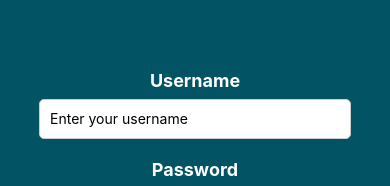
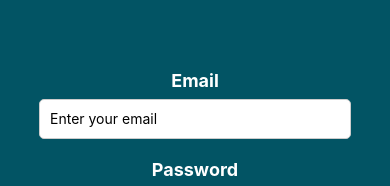
Before and after one commit to NathanCarney99/Large-Project-App, a React Native app in the folder pawhub-app/: screen /LoginScreen in a window 390 px wide. Shown: the part 270-456 px from the top of the page. Built offline with nearby package versions, Linux system fonts and the light colour scheme.

Commit message:
changed username to email

```diff
--- a/pawhub-app/Navigation/screens/LoginScreen.js
+++ b/pawhub-app/Navigation/screens/LoginScreen.js
@@ -1,15 +1,45 @@
 import React, { useState } from 'react';
-import { View, Text, TextInput, TouchableOpacity, StyleSheet, KeyboardAvoidingView, Platform } from 'react-native';
+import {
+  View,
+  Text,
+  TextInput,
+  TouchableOpacity,
+  StyleSheet,
+  KeyboardAvoidingView,
+  Platform,
+  Alert,
+} from 'react-native';
+
 
 const LoginScreen = ({ navigation }) => {
-  const [username, setUsername] = useState('');
+  const [email, setEmail] = useState('');
   const [password, setPassword] = useState('');
+  const [errorValue, setErrorValue] = useState('');
 
-  const handleLogin = () => {
-    // Implement your login logic here
-    // For now, we'll assume any non-empty input leads to successful login
-    // Always navigate to MainContainer upon pressing the login button
-    navigation.replace('MainContainer');
+  const handleLogin = async () => {
+    try {
+      const response = await fetch('YOUR_API_ENDPOINT/login', {
+        method: 'POST',
+        headers: {
+          'Content-Type': 'application/json',
+        },
+        body: JSON.stringify({ email, password }),
+      });
+
+      const data = await response.json();
+
+      if (response.ok) {
+        // API login success
+        navigation.replace('MainContainer');
+      } else {
+        // API login failed, show error message
+        setErrorValue(data.message); // Update the error message received from the API
+      }
+    } catch (error) {
+      // Handle any network or other errors
+      setErrorValue('Error occurred during login');
+      console.error('Error occurred during login:', error);
+    }
   };
 
   return (
@@ -19,13 +49,13 @@ const LoginScreen = ({ navigation }) => {
     >
       <View style={styles.formContainer}>
         {/* Username Input */}
-        <Text style={styles.inputLabel}>Username</Text>
+        <Text style={styles.inputLabel}>Email</Text>
         <TextInput
-          style={styles.input}
-          placeholder="Enter your username"
-          value={username}
-          onChangeText={setUsername}
-        />
+      style={styles.input}
+      placeholder="Enter your email"
+      value={email}
+      onChangeText={setEmail}
+    />
 
         {/* Password Input */}
         <Text style={styles.inputLabel}>Password</Text>
```
